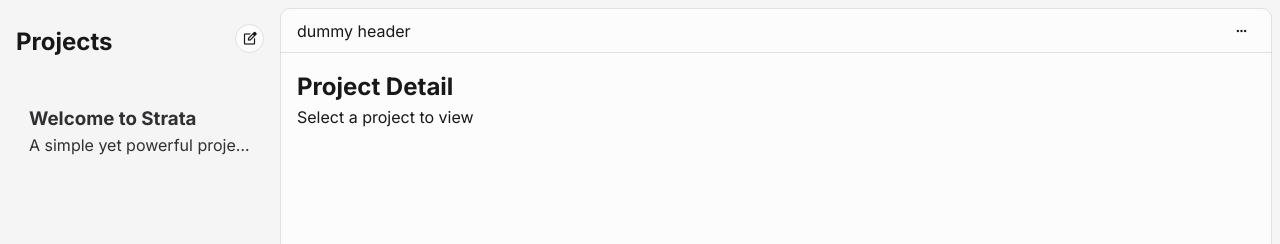
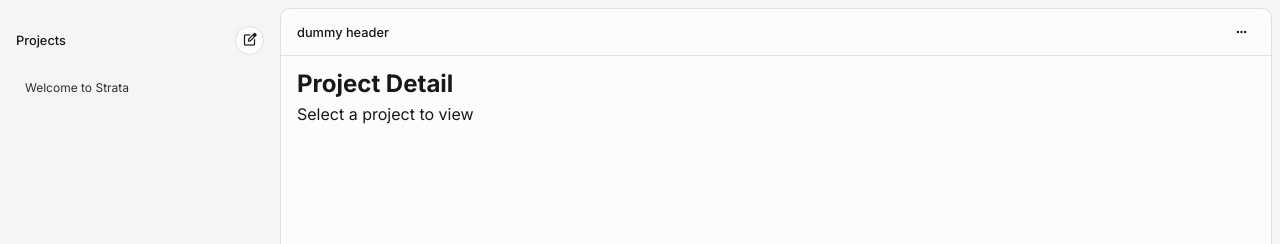
Before and after one commit to zololade/Strata, a website built with Vite: page index.html in a window 1280 px wide. Shown: the top 244 px of the page. Built offline with nearby package versions, Linux system fonts and the light colour scheme.

Commit message:
ref: refactor css

```diff
--- a/src/ui/styles/color.css
+++ b/src/ui/styles/color.css
@@ -4,6 +4,8 @@
   --bg-sidebar: #f5f5f5;
   --bg-base-color: #fcfcfd;
   --bg-border-color: #e0e0e0;
+  --btn-hover-color: #ebebec;
+  --btn-active-color: #e5e5e6;
   --border: 1px solid var(--bg-border-color);
   --content-color: lch(19.788% 1.25 282 / 1);
   --content-highlight-color: rgb(24, 24, 24);
@@ -15,9 +17,9 @@
 
   --height: 100vh;
   --dynamic-height: 100dvh;
-  --panel-height: calc(100vh - 1rem);
-  --dynamic-panel-height: calc(100dvh - 1rem);
-  --padding-sidebar: 1rem;
+  --panel-height: calc(100vh - 2rem);
+  --dynamic-panel-height: calc(100dvh - 2rem);
+  --padding-sidebar: 0.6rem 1rem;
   --sm-btn-padding: 0.35rem 0.35rem;
 
   --circle: 100%;
@@ -30,6 +32,8 @@
     --bg-sidebar: #090909;
     --bg-base-color: #0f0f11;
     --bg-border-color: #1c1e21;
+    --btn-hover-color: #141415;
+    --btn-active-color: #1d1d1f;
     --border: 1px solid var(--bg-border-color);
     --content-color: rgb(187, 187, 191);
     --content-highlight-color: rgb(252, 252, 253);
--- a/src/ui/styles/components/buttons.css
+++ b/src/ui/styles/components/buttons.css
@@ -18,8 +18,16 @@
     background-color: var(--bg-sidebar);
     justify-content: space-between;
 
-    h2 {
-      color: var(--content-highlight-color);
+    .projListHeading {
+      display: flex;
+      justify-content: center;
+      align-items: center;
+
+      h2 {
+        color: var(--content-highlight-color);
+        font-size: 0.8rem;
+        font-weight: 500;
+      }
     }
 
     .add-project-btn {
@@ -47,17 +55,23 @@
     button {
       width: 100%;
       text-align: left;
-      padding: 0.75rem;
-      margin-bottom: 0.5rem;
+      padding: 0.25rem 0.5rem;
+      margin-bottom: 0.25rem;
       border: 1px solid transparent;
       background-color: var(--bg-sidebar);
       border-radius: 8px;
       cursor: pointer;
+      text-wrap: nowrap;
+      text-overflow: ellipsis;
+      overflow: hidden;
 
-      p {
-        text-wrap: nowrap;
-        text-overflow: ellipsis;
-        overflow: hidden;
+      h3 {
+        font-size: 0.75rem;
+        font-weight: 400;
+      }
+
+      &:hover {
+        background-color: var(--btn-hover-color);
       }
     }
     /*button:hover {
@@ -67,7 +81,7 @@
       transform: scale(0.98);
     }
     button.active {
-      border: 1px solid #333;
+      background-color: var(--btn-active-color);
       color: var(--content-highlight-color);
     }
   }
--- a/src/ui/styles/components/detail.css
+++ b/src/ui/styles/components/detail.css
@@ -7,7 +7,7 @@
   height: var(--dynamic-panel-height);
   border: var(--border);
   border-radius: 10px;
-  margin: 0.5rem 0.5rem 0.5rem 0;
+  margin: 0.5rem 0.5rem 1.5rem 0;
 
   @media only screen and (max-width: 600px) {
     border: none;
@@ -22,13 +22,24 @@
     color: var(--content-highlight-color);
     justify-content: space-between;
     align-items: center;
-    padding: 0.5rem 1rem;
+    padding: var(--padding-sidebar);
     border-bottom: var(--border);
 
     .headerGroup {
       display: flex;
       align-items: center;
       gap: 0.25rem;
+
+      [aria-hidden="true"] {
+        display: flex;
+        justify-content: center;
+        align-items: center;
+
+        span {
+          font-size: 0.8rem;
+          font-weight: 500;
+        }
+      }
     }
 
     .projectKebab,
--- a/src/ui/views/component/detailPanel.ts
+++ b/src/ui/views/component/detailPanel.ts
@@ -120,10 +120,16 @@ function detailPanelShell(): PageData {
                 ],
               },
               {
-                tag: "span",
+                tag: "div",
                 ["aria-hidden"]: true,
-                id: "projDetailTitle",
-                content: "dummy header",
+                content: [
+                  {
+                    tag: "span",
+                    ["aria-hidden"]: true,
+                    id: "projDetailTitle",
+                    content: "dummy header",
+                  },
+                ],
               },
             ],
           },
--- a/src/ui/views/component/projectList.ts
+++ b/src/ui/views/component/projectList.ts
@@ -11,7 +11,16 @@ function projectLoader(snapshot: StoredType): PageData {
         tag: "header",
         class: "projectsHeader",
         content: [
-          { tag: "h2", content: "Projects" },
+          {
+            tag: "div",
+            class: "projListHeading",
+            content: [
+              {
+                tag: "h2",
+                content: "Projects",
+              },
+            ],
+          },
           {
             tag: "button",
             id: "openNewProjBtn",
@@ -45,10 +54,7 @@ function generateList(snapshot: StoredType): PageData {
         tag: "button",
         ["data-action"]: "select-project",
         ["data-id"]: k,
-        content: [
-          { tag: "h3", content: v.title },
-          { tag: "p", content: v.overview },
-        ],
+        content: [{ tag: "h3", content: v.title }],
       },
     ],
   }));
```
